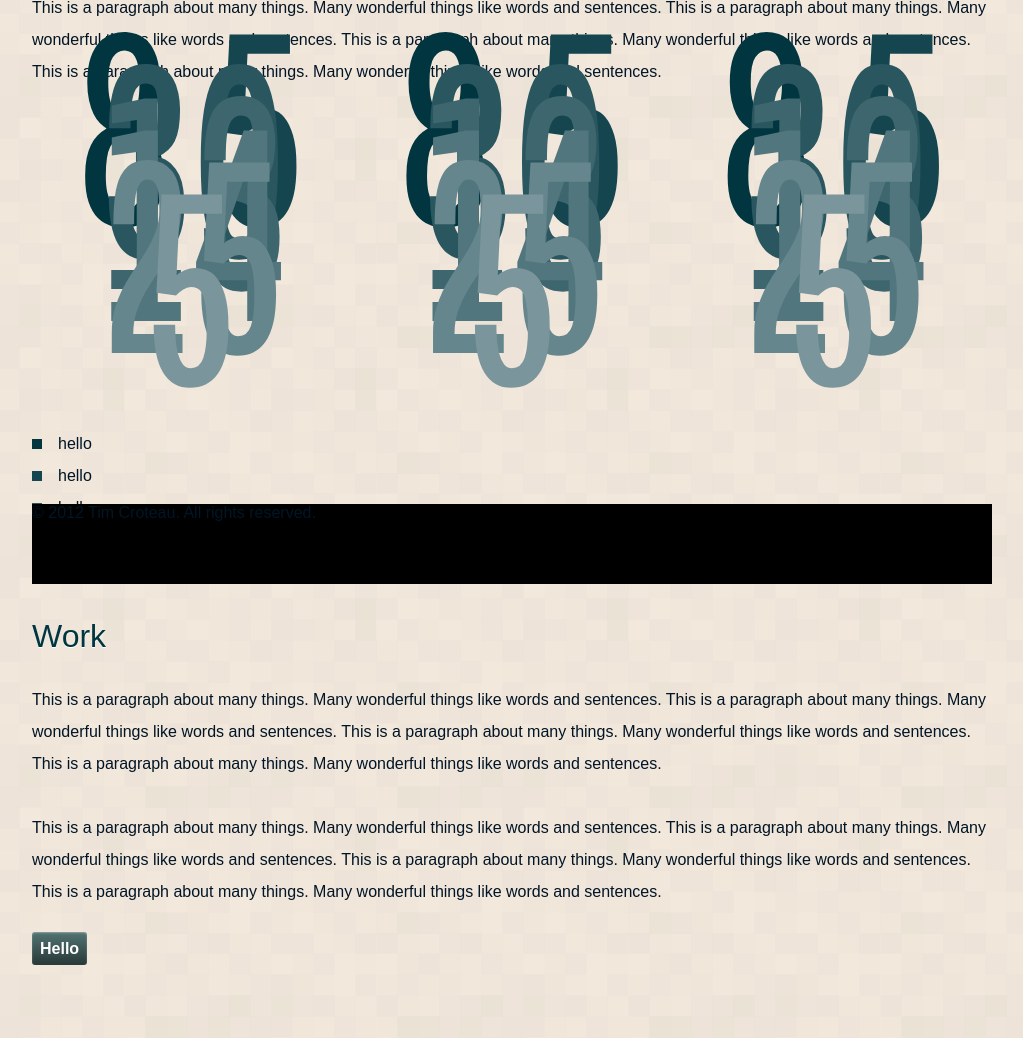
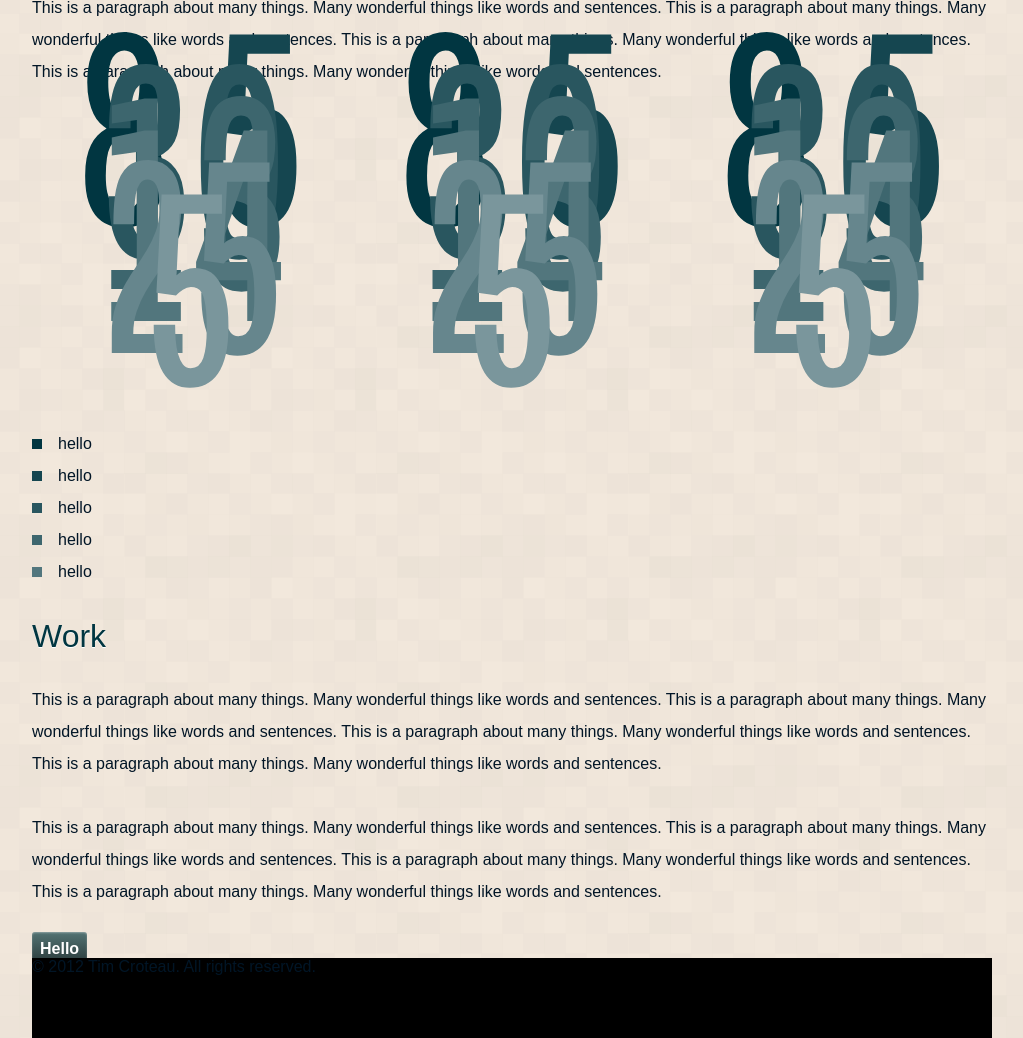
Before and after one commit to timcroteau/portfolio, a PHP site: page / in a window 1280 px wide. Shown: the part 216-1254 px from the top of the page, without its empty margins (128-1151 px from the left). Run offline with PHP 8.4, Linux system fonts and the light colour scheme; style sheets or scripts are compiled from the project's sources; some libraries are stand-ins or nearby versions.

Commit message:
fixed sticky footer

```diff
--- a/index.html
+++ b/index.html
@@ -30,7 +30,7 @@
 					<h1>Tim Croteau</h1>
 					<h2>UI Designer + UX Strategist</h2>
 				</hgroup>
-				<p>This is a paragraph about many things. Many wonderful things like words and sentences. This is a paragraph about many things. Many wonderful things like words and sentences. This is a paragraph about many things. Many wonderful things like words and sentences. This is a paragraph about many things. Many wonderful things like words and sentences. </p>
+				<p>This is a paragraph about many things. Many wonderful things like words and sentences. This is a paragraph about many things. Many wonderful things like words and sentences. This is a paragraph about many things. Many wonderful things like words and sentences. This is a paragraph about many things. Many wonderful things like words and sentences.</p>
 				<p>
 					<span class="chartwell pies">
 						<span class="one">8</span>
--- a/sass/_global.scss
+++ b/sass/_global.scss
@@ -18,7 +18,8 @@ header#heading {
 footer {
 	background:$black;
 	height:80px;
-	position:absolute;
+	margin-top:-80px;
+	position:relative;
 	bottom:0;
 	width:100%;}
 
--- a/stylesheets/styles.css
+++ b/stylesheets/styles.css
@@ -1,5 +1,4 @@
 /*   Resets, Normalizers, Standardizers, Maker Betterers   */
-/* line 18, ../sass/_normalize.scss */
 html, body, div, span, applet, object, iframe,
 h1, h2, h3, h4, h5, h6, p, blockquote, pre,
 a, abbr, acronym, address, big, cite, code,
@@ -20,79 +19,64 @@ time, mark, audio, video {
   vertical-align: baseline;
 }
 
-/* line 26, ../sass/_normalize.scss */
 h1, h2, h3, h4, h5, h6 {
   font-weight: normal;
 }
 
-/* line 31, ../sass/_normalize.scss */
 article, aside, details, figcaption, figure, footer, header, hgroup, menu, nav, section, summary {
   display: block;
 }
 
-/* line 32, ../sass/_normalize.scss */
 audio, canvas, video {
   display: inline-block;
 }
 
-/* line 33, ../sass/_normalize.scss */
 audio:not([controls]) {
   display: none;
   height: 0;
 }
 
-/* line 34, ../sass/_normalize.scss */
 [hidden] {
   display: none;
 }
 
-/* line 37, ../sass/_normalize.scss */
 html, body {
   height: 100%;
 }
 
-/* line 38, ../sass/_normalize.scss */
 a:focus {
   outline: thin dotted;
 }
 
-/* line 39, ../sass/_normalize.scss */
 a:active, a:hover {
   outline: 0;
 }
 
-/* line 40, ../sass/_normalize.scss */
 abbr[title] {
   border-bottom: 1px dotted;
 }
 
-/* line 41, ../sass/_normalize.scss */
 b, strong {
   font-weight: bold;
 }
 
-/* line 42, ../sass/_normalize.scss */
 dfn {
   font-style: italic;
 }
 
-/* line 43, ../sass/_normalize.scss */
 mark {
   background: #ff0;
   color: #000;
 }
 
-/* line 44, ../sass/_normalize.scss */
 q {
   quotes: "\201C" "\201D" "\2018" "\2019";
 }
 
-/* line 45, ../sass/_normalize.scss */
 small {
   font-size: 80%;
 }
 
-/* line 46, ../sass/_normalize.scss */
 sub, sup {
   font-size: 75%;
   line-height: 0;
@@ -100,74 +84,61 @@ sub, sup {
   vertical-align: baseline;
 }
 
-/* line 47, ../sass/_normalize.scss */
 sup {
   top: -0.5em;
 }
 
-/* line 48, ../sass/_normalize.scss */
 sub {
   bottom: -0.25em;
 }
 
-/* line 49, ../sass/_normalize.scss */
 img {
   border: 0;
 }
 
-/* line 50, ../sass/_normalize.scss */
 svg:not(:root) {
   overflow: hidden;
 }
 
-/* line 51, ../sass/_normalize.scss */
 figure {
   margin: 0;
 }
 
-/* line 52, ../sass/_normalize.scss */
 fieldset {
   border: 1px solid #c0c0c0;
   margin: 0 2px;
   padding: 0.35em 0.625em 0.75em;
 }
 
-/* line 53, ../sass/_normalize.scss */
 legend {
   border: 0;
   padding: 0;
 }
 
-/* line 54, ../sass/_normalize.scss */
 button, input, select, textarea {
   font-family: inherit;
   font-size: 100%;
   margin: 0;
 }
 
-/* line 55, ../sass/_normalize.scss */
 button, input {
   line-height: normal;
 }
 
-/* line 56, ../sass/_normalize.scss */
 button, html input[type="button"], input[type="reset"], input[type="submit"] {
   -webkit-appearance: button;
   cursor: pointer;
 }
 
-/* line 57, ../sass/_normalize.scss */
 button[disabled], input[disabled] {
   cursor: default;
 }
 
-/* line 58, ../sass/_normalize.scss */
 input[type="checkbox"], input[type="radio"] {
   box-sizing: border-box;
   padding: 0;
 }
 
-/* line 59, ../sass/_normalize.scss */
 input[type="search"] {
   -webkit-appearance: textfield;
   -moz-box-sizing: content-box;
@@ -175,30 +146,25 @@ input[type="search"] {
   box-sizing: content-box;
 }
 
-/* line 60, ../sass/_normalize.scss */
 input[type="search"]::-webkit-search-cancel-button, input[type="search"]::-webkit-search-decoration {
   -webkit-appearance: none;
 }
 
-/* line 61, ../sass/_normalize.scss */
 button::-moz-focus-inner, input::-moz-focus-inner {
   border: 0;
   padding: 0;
 }
 
-/* line 62, ../sass/_normalize.scss */
 textarea {
   overflow: auto;
   vertical-align: top;
 }
 
-/* line 63, ../sass/_normalize.scss */
 table {
   border-collapse: collapse;
   border-spacing: 0;
 }
 
-/* line 69, ../sass/_normalize.scss */
 html {
   font-size: 100%;
   overflow-y: scroll;
@@ -207,12 +173,10 @@ html {
   -ms-text-size-adjust: 100%;
 }
 
-/* line 70, ../sass/_normalize.scss */
 img {
   -ms-interpolation-mode: bicubic;
 }
 
-/* line 73, ../sass/_normalize.scss */
 .visuallyhidden {
   border: 0;
   clip: rect(0 0 0 0);
@@ -224,7 +188,6 @@ img {
   width: 1px;
 }
 
-/* line 76, ../sass/_normalize.scss */
 .visuallyhidden.focusable:active, .visuallyhidden.focusable:focus {
   clip: auto;
   height: auto;
@@ -234,19 +197,16 @@ img {
   width: auto;
 }
 
-/* line 78, ../sass/_normalize.scss */
 svg:not(:root) {
   overflow: hidden;
 }
 
 @media print {
-  /* line 81, ../sass/_normalize.scss */
   img {
     max-width: 100% !important;
   }
 }
 @media print {
-  /* line 85, ../sass/_normalize.scss */
   p, h2, h3 {
     orphans: 3;
     widows: 3;
@@ -264,95 +224,78 @@ svg:not(:root) {
   src: url("/fonts/ChartwellTextWebPro.woff") format("woff");
 }
 
-/* line 15, ../sass/_type.scss */
 body {
   font: 100% sans-serif;
 }
 
-/* line 17, ../sass/_type.scss */
 html > body {
   font-size: 16px;
 }
 
-/* line 19, ../sass/_type.scss */
 p {
   line-height: 2em;
   margin-bottom: 2em;
 }
 
-/* line 23, ../sass/_type.scss */
 h1 {
   font-size: 4em;
   line-height: 1em;
   margin-bottom: 0.5em;
 }
 
-/* line 28, ../sass/_type.scss */
 hgroup h1 {
   margin-bottom: 0.25em;
 }
 
-/* line 30, ../sass/_type.scss */
 h2 {
   font-size: 2em;
   line-height: 1em;
   margin: 1em 0;
 }
 
-/* line 35, ../sass/_type.scss */
 hgroup h2 {
   margin-top: 0;
 }
 
-/* line 37, ../sass/_type.scss */
 li {
   line-height: 2em;
 }
 
-/* line 41, ../sass/_type.scss */
 h1, h2 {
   font-family: "cubano", sans-serif;
 }
 
-/* line 43, ../sass/_type.scss */
 body {
   font-family: "museo-sans", sans-serif;
 }
 
-/* line 48, ../sass/_type.scss */
 body {
   color: #011526;
 }
 
-/* line 50, ../sass/_type.scss */
 h1 {
   color: #537373;
   text-shadow: 0 1px 0 white;
 }
 
-/* line 54, ../sass/_type.scss */
 h2 {
   color: #013641;
   text-shadow: 0 1px 0 white;
 }
 
-/* line 58, ../sass/_type.scss */
 h3 {
   color: #537373;
 }
 
-/* line 61, ../sass/_type.scss */
 a {
   color: #537373;
 }
 
-/* line 1, ../sass/_global.scss */
 body {
   background: #f2e8dc url(../images/bg_texture.png) 0 0;
   color: #011526;
 }
 
-/* line 5, ../sass/_global.scss */
 #wrapper {
   height: 100%;
   margin: 0 auto;
@@ -361,26 +304,23 @@ body {
   width: 960px;
 }
 
-/* line 12, ../sass/_global.scss */
 header#heading {
   padding-top: 64px;
 }
 
-/* line 15, ../sass/_global.scss */
 #main {
   padding-bottom: 80px;
 }
 
-/* line 18, ../sass/_global.scss */
 footer {
   background: black;
   height: 80px;
-  position: absolute;
+  margin-top: -80px;
+  position: relative;
   bottom: 0;
   width: 100%;
 }
 
-/* line 25, ../sass/_global.scss */
 .submit {
   box-shadow: inset 0px 1px 2px 0 rgba(255, 255, 255, 0.34);
   border-radius: 3px;
@@ -403,7 +343,6 @@ footer {
   font-weight: bold;
 }
 
-/* line 28, ../sass/_global.scss */
 .submit:hover {
   box-shadow: inset 0px 1px 2px 0 rgba(255, 255, 255, 0.34);
   border-radius: 3px;
@@ -426,7 +365,6 @@ footer {
   font-weight: bold;
 }
 
-/* line 30, ../sass/_global.scss */
 .submit:active {
   box-shadow: inset 0px 1px 2px 0 rgba(255, 255, 255, 0.34);
   border-radius: 3px;
@@ -449,7 +387,6 @@ footer {
   font-weight: bold;
 }
 
-/* line 33, ../sass/_global.scss */
 .chartwell {
   display: inline-block;
   font-family: Chartwell;
@@ -457,44 +394,34 @@ footer {
   text-align: center;
   width: 33%;
 }
-/* line 39, ../sass/_global.scss */
 .chartwell .one {
   color: #013641;
 }
-/* line 40, ../sass/_global.scss */
 .chartwell .two {
   color: #154650;
 }
-/* line 41, ../sass/_global.scss */
 .chartwell .three {
   color: #29565f;
 }
-/* line 42, ../sass/_global.scss */
 .chartwell .four {
   color: #3d666e;
 }
-/* line 43, ../sass/_global.scss */
 .chartwell .five {
   color: #52767d;
 }
-/* line 44, ../sass/_global.scss */
 .chartwell .six {
   color: #66868d;
 }
-/* line 45, ../sass/_global.scss */
 .chartwell .seven {
   color: #7a969c;
 }
-/* line 46, ../sass/_global.scss */
 .chartwell .hole {
   color: #f2e8dc;
 }
 
-/* line 49, ../sass/_global.scss */
 .bullets {
   list-style: none;
 }
-/* line 51, ../sass/_global.scss */
 .bullets .one:before {
   content: ' ';
   display: inline-block;
@@ -503,7 +430,6 @@ footer {
   margin-right: 1em;
   background: #013641;
 }
-/* line 52, ../sass/_global.scss */
 .bullets .two:before {
   content: ' ';
   display: inline-block;
@@ -512,7 +438,6 @@ footer {
   margin-right: 1em;
   background: #154650;
 }
-/* line 53, ../sass/_global.scss */
 .bullets .three:before {
   content: ' ';
   display: inline-block;
@@ -521,7 +446,6 @@ footer {
   margin-right: 1em;
   background: #29565f;
 }
-/* line 54, ../sass/_global.scss */
 .bullets .four:before {
   content: ' ';
   display: inline-block;
@@ -530,7 +454,6 @@ footer {
   margin-right: 1em;
   background: #3d666e;
 }
-/* line 55, ../sass/_global.scss */
 .bullets .five:before {
   content: ' ';
   display: inline-block;
@@ -539,7 +462,6 @@ footer {
   margin-right: 1em;
   background: #52767d;
 }
-/* line 56, ../sass/_global.scss */
 .bullets .six:before {
   content: ' ';
   display: inline-block;
@@ -548,7 +470,6 @@ footer {
   margin-right: 1em;
   background: #66868d;
 }
-/* line 57, ../sass/_global.scss */
 .bullets .seven:before {
   content: ' ';
   display: inline-block;
```
